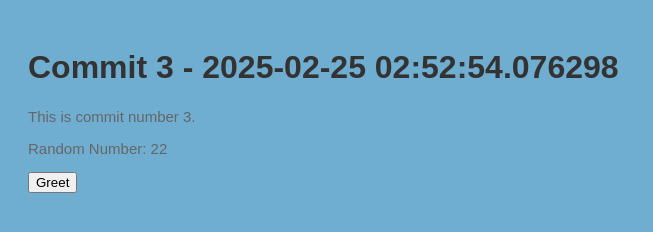
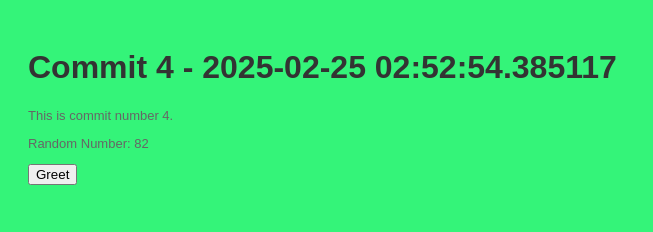
Before and after one commit to legbald0d/myrep-repo-20250225025249, a plain HTML site: page index.html in a window 1280 px wide. Shown: the whole page, without its empty margins (0-653 px from the left). Drawn offline with Linux system fonts and the light colour scheme.

Commit message:
📝 Commit 4 with HTML, CSS, and JS

```diff
--- a/index.html
+++ b/index.html
@@ -2,13 +2,13 @@
     <!DOCTYPE html>
     <html>
     <head>
-        <title>Commit 3 - 2025-02-25 02:52:54.076298</title>
+        <title>Commit 4 - 2025-02-25 02:52:54.385117</title>
         <link rel="stylesheet" href="style.css">
     </head>
     <body>
-        <h1>Commit 3 - 2025-02-25 02:52:54.076298</h1>
-        <p>This is commit number 3.</p>
-        <p>Random Number: 22</p>
+        <h1>Commit 4 - 2025-02-25 02:52:54.385117</h1>
+        <p>This is commit number 4.</p>
+        <p>Random Number: 82</p>
         <button onclick="greet()">Greet</button>
         <script src="script.js"></script>
     </body>
--- a/script.js
+++ b/script.js
@@ -2,4 +2,4 @@
     function greet() {
         alert('Hello from commit ' + commitNumber + '!');
     }
-    var commitNumber = 3;
+    var commitNumber = 4;
--- a/style.css
+++ b/style.css
@@ -1,7 +1,7 @@
 
     body {
         font-family: Arial, sans-serif;
-        background-color: #6faed0;
+        background-color: #34f479;
         padding: 20px;
     }
     h1 {
@@ -9,5 +9,5 @@
     }
     p {
         color: #666;
-        font-size: 15px;
+        font-size: 13px;
     }
```
